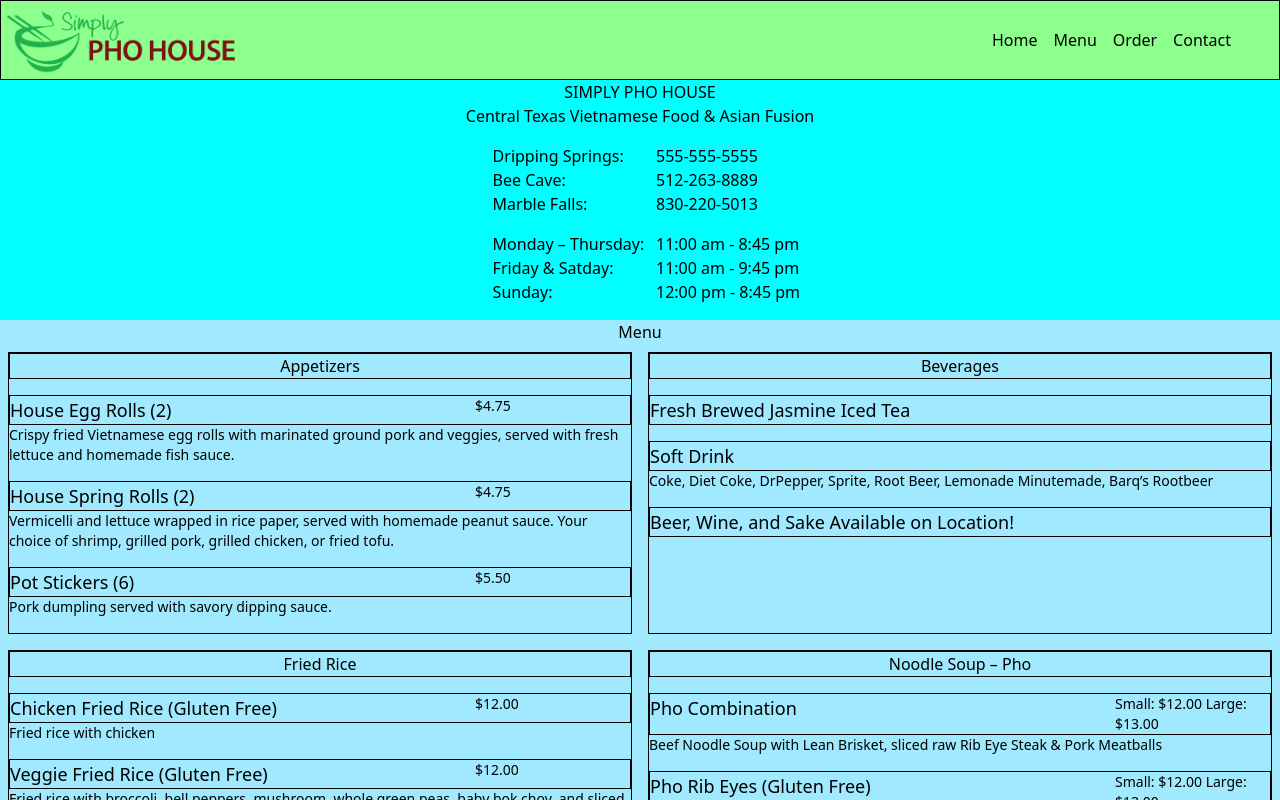
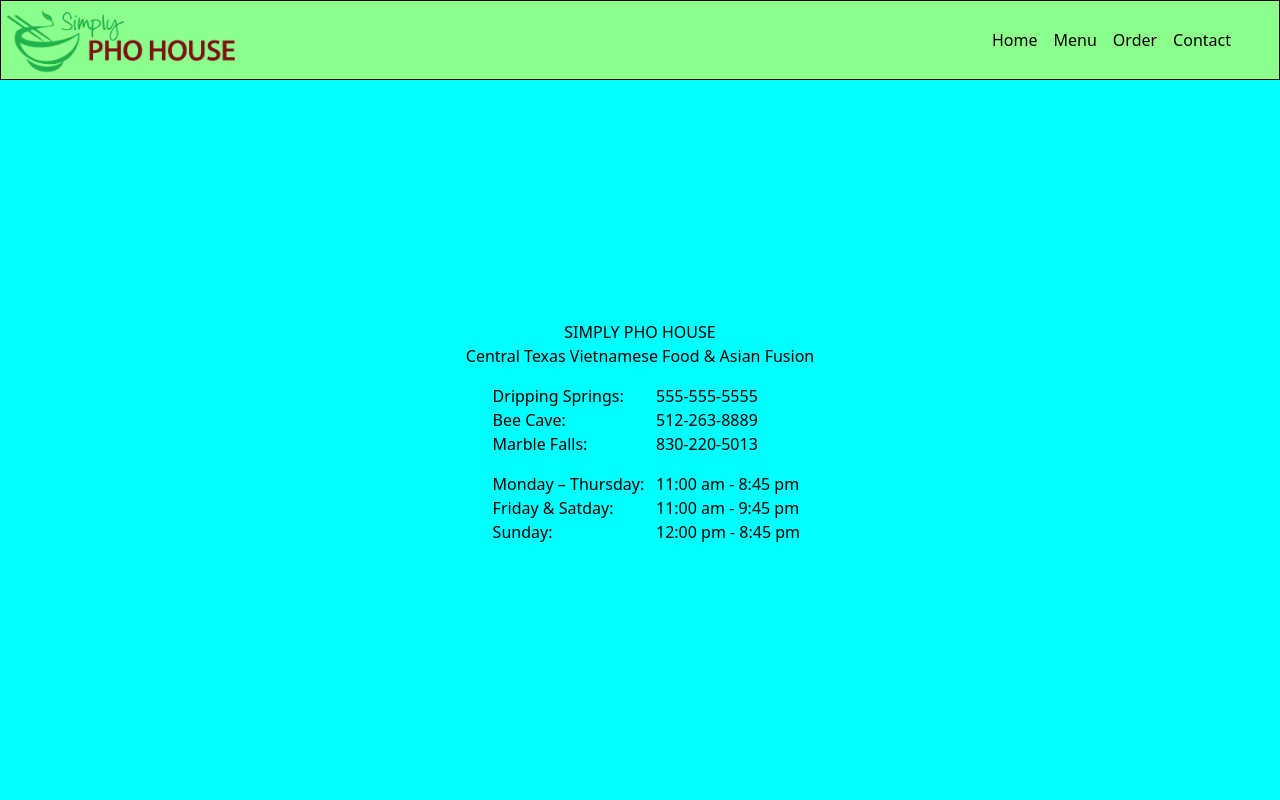
Before and after one commit to fremen432/ReactJS-Restaurant-Website, a React (Create React App) app: page / in a window 1280 px wide. Built offline with nearby package versions, Linux system fonts and the light colour scheme.

Commit message:
fixed viewheight for homepage

```diff
--- a/src/App.scss
+++ b/src/App.scss
@@ -86,7 +86,7 @@
 
     .Body {
       .section {
-        // min-height: 100vh;
+        min-height: $relativeVH;
         // padding-top: $header_footer_height;
         scroll-behavior: smooth;
         scroll-snap-align: start;
--- a/src/pages/HomePage/components/Body/Contact.jsx
+++ b/src/pages/HomePage/components/Body/Contact.jsx
@@ -7,7 +7,7 @@
 
 export default function Contact() {
   return (
-    <div id="Contact" className="section Contact flex items-center flex-col">
+    <div id="Contact" className="Contact flex items-center flex-col">
       <h1 className="text-center">Contact Us</h1>
       <span>Email us at: {locations[0].email}</span>
 
```
